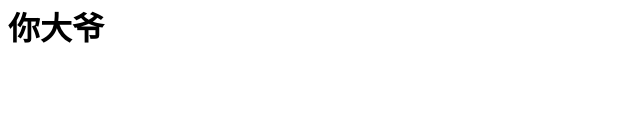
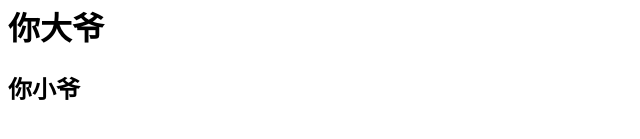
Before and after one commit to zhang3285325/2zu, a plain HTML site: page gaoyan.html in a window 1280 px wide. Shown: the part 387-526 px from the top of the page, without its empty margins (0-640 px from the left). Drawn offline with Linux system fonts and the light colour scheme.

Commit message:
你小爷
111

```diff
--- a/gaoyan.html
+++ b/gaoyan.html
@@ -12,5 +12,6 @@
 <h1>小仙女</h1>
 <h1>猪猪侠</h1>
 <h1>你大爷</h1>
+<h2>你小爷</h2>
 </body>
 </html>
```
